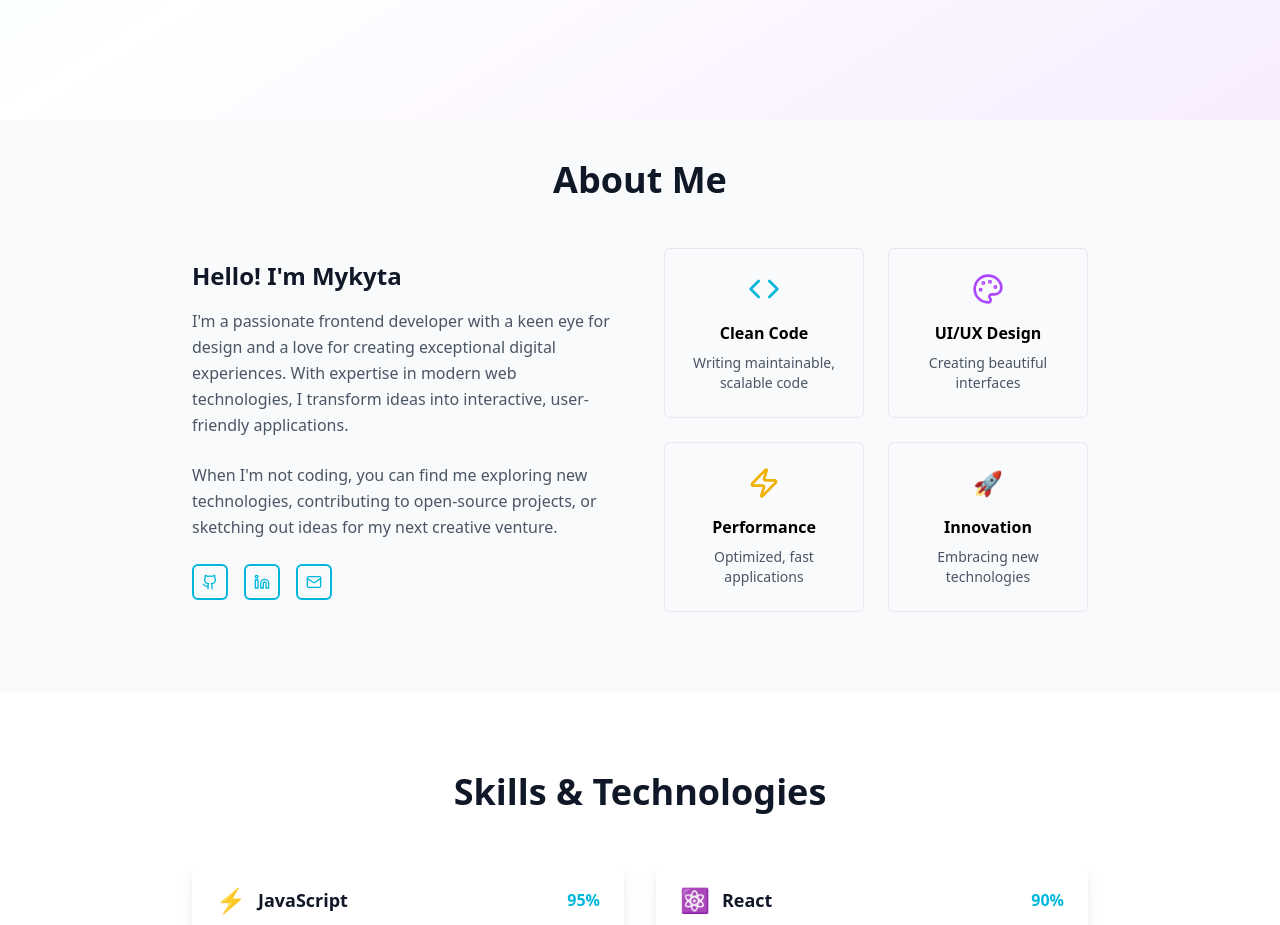
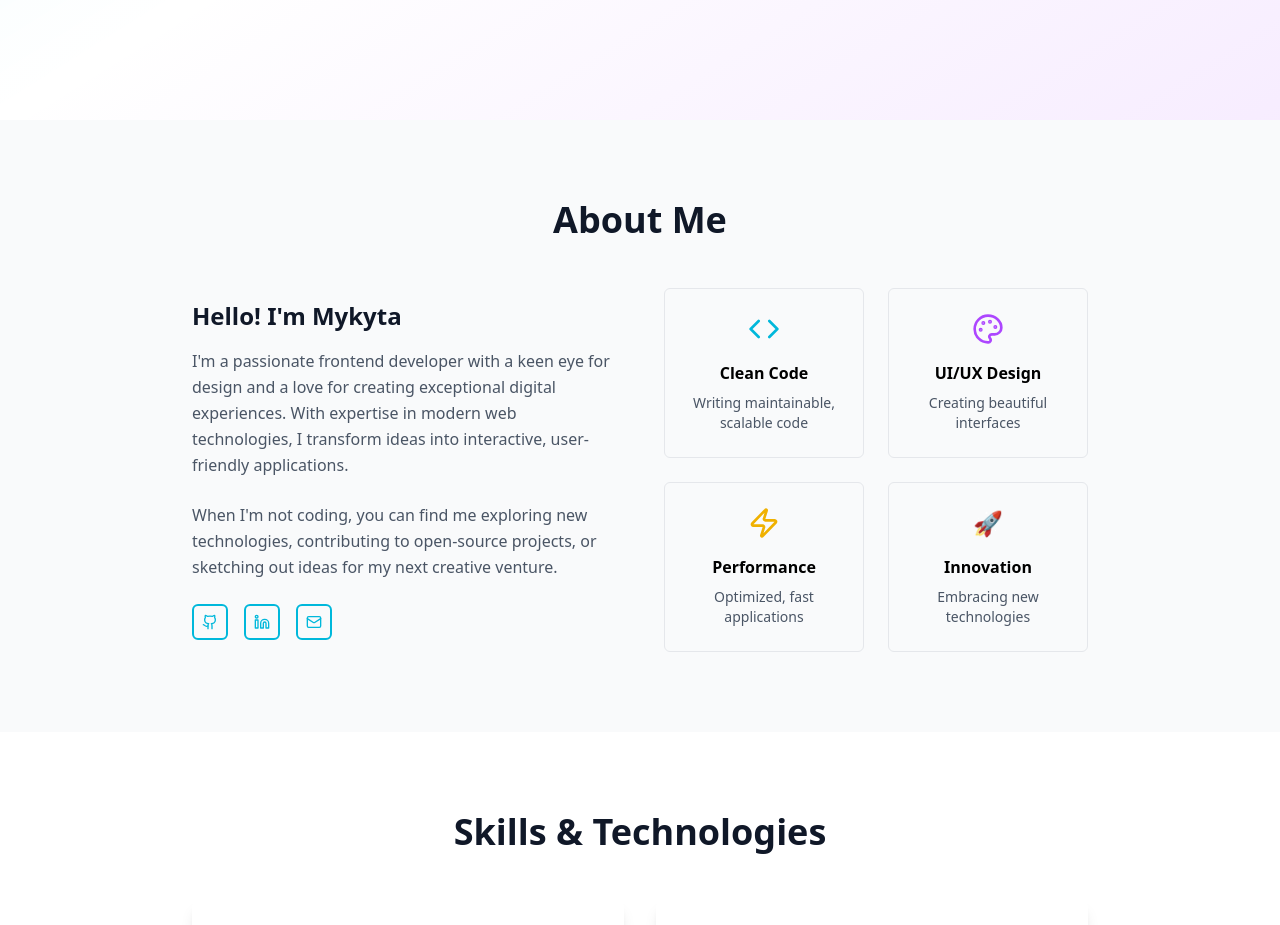
Before and after one commit to Nik3552/portfolio-website, a React (Vite) app: page / in a window 1280 px wide. Shown: the part 680-1605 px from the top of the page. Built offline with nearby package versions, Linux system fonts and the light colour scheme.

Commit message:
Fixed links to the linkedin prfoile

```diff
--- a/src/components/pages/AboutMe.tsx
+++ b/src/components/pages/AboutMe.tsx
@@ -2,7 +2,7 @@ import { Github, Linkedin, Mail, Code, Palette, Zap } from "lucide-react"
 
 export function AboutMe() {
     return (
-        <section className="pb-20 pt-10 bg-gray-50 w-screen">
+        <section className="py-20 bg-gray-50 w-screen">
             <div className="container mx-auto px-6">
                 <h2 className="text-4xl font-bold text-center mb-12 text-gray-900">
                     About Me
@@ -26,7 +26,7 @@ export function AboutMe() {
                                 <a href="https://github.com/Nik3552" target="_blank" className="border-cyan-500 text-cyan-500">
                                     <Github size={36} className="border-2 border-cyan-500 text-cyan-500 rounded-md p-2 hover:bg-gray-100 hover:cursor-pointer hover:text-black" />
                                 </a>
-                                <a href="https://www.linkedin.com/in/mykyta-maiboroda-929198363/" target="_blank" className="border-cyan-500 text-cyan-500">
+                                <a href="www.linkedin.com/in/mykyta-maiboroda" target="_blank" className="border-cyan-500 text-cyan-500">
                                     <Linkedin size={36} className="border-2 border-cyan-500 text-cyan-500 rounded-md p-2 hover:bg-gray-100 hover:cursor-pointer hover:text-black" />
                                 </a>
                                 <a href="#contact-form" className="border-cyan-500 text-cyan-500">
--- a/src/components/pages/ContactForm.tsx
+++ b/src/components/pages/ContactForm.tsx
@@ -95,7 +95,7 @@ export function ContactForm() {
                     <a href="https://github.com/Nik3552" target="_blank">
                         <Github size={36} className="border-2 border-cyan-500 text-cyan-500 rounded-md p-2 hover:bg-gray-100 hover:cursor-pointer hover:text-black" />
                     </a>
-                    <a href="https://www.linkedin.com/in/mykyta-maiboroda-929198363/" target="_blank">
+                    <a href="www.linkedin.com/in/mykyta-maiboroda" target="_blank">
                         <Linkedin size={36} className="border-2 border-cyan-500 text-cyan-500 rounded-md p-2 hover:bg-gray-100 hover:cursor-pointer hover:text-black" />
                     </a>
                 </div>
```
